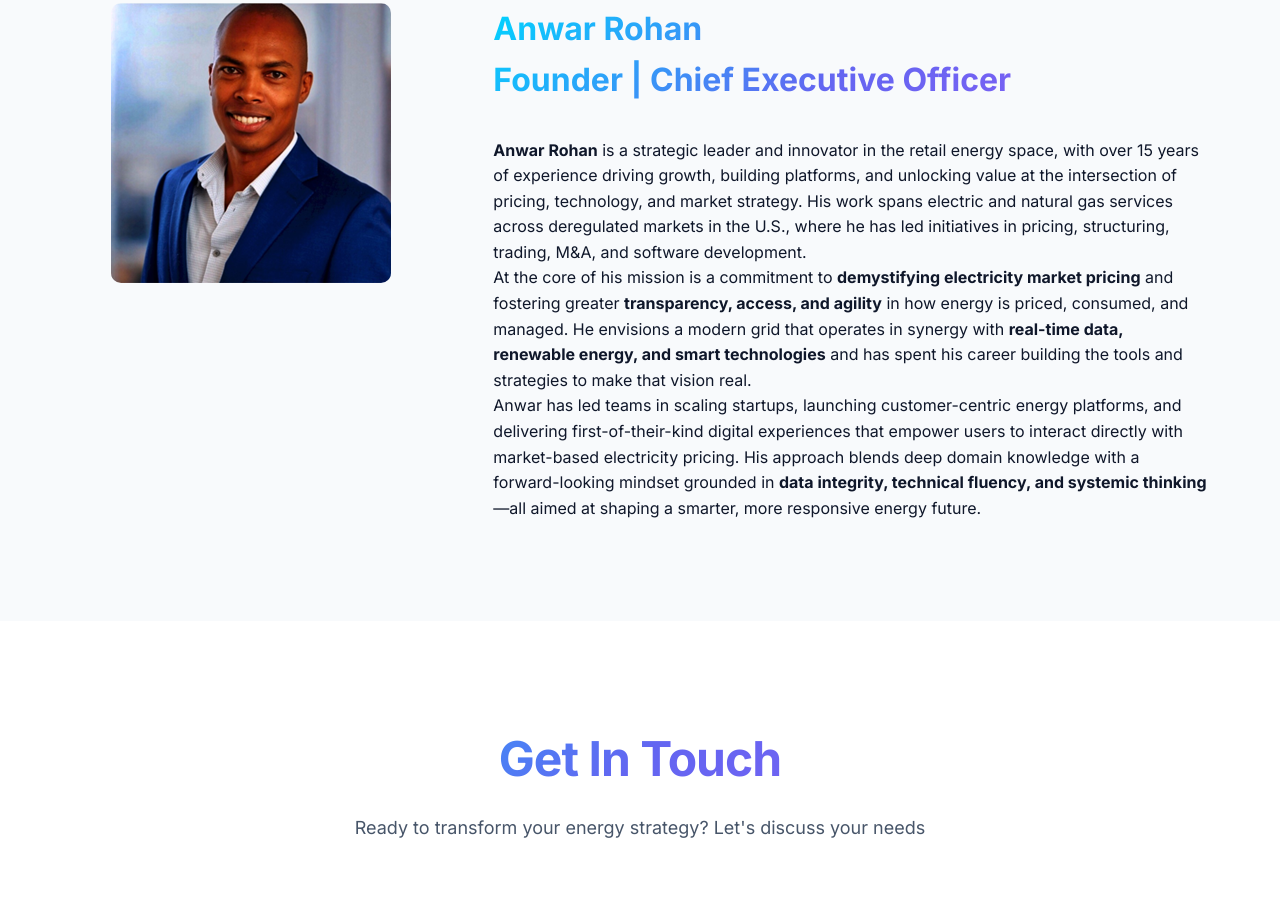
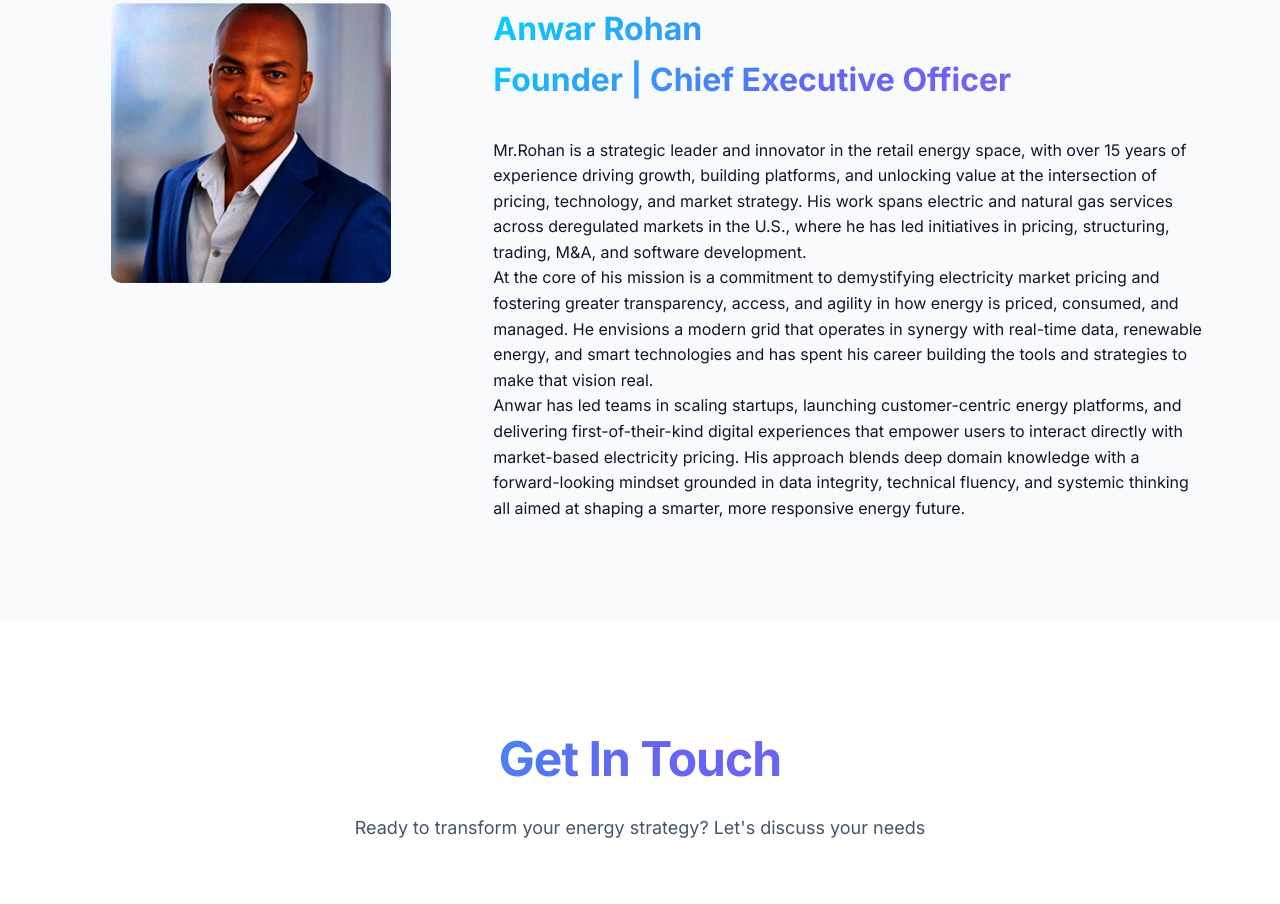
Before and after one commit to santhoshraghu/AZR, a website built with Vite: page index.html in a window 1280 px wide. Shown: the part 1756-2660 px from the top of the page. Built offline with nearby package versions, Linux system fonts and the light colour scheme; a script that the page names is missing.

Commit message:
Update index.html

```diff
--- a/index.html
+++ b/index.html
@@ -189,9 +189,9 @@
           </div>
           <div class="founder-bio">
             <h3><strong>Anwar Rohan</strong><br>Founder | Chief Executive Officer</h3>
-            <p><strong>Anwar Rohan</strong> is a strategic leader and innovator in the retail energy space, with over 15 years of experience driving growth, building platforms, and unlocking value at the intersection of pricing, technology, and market strategy. His work spans electric and natural gas services across deregulated markets in the U.S., where he has led initiatives in pricing, structuring, trading, M&A, and software development.</p>
-            <p>At the core of his mission is a commitment to <strong>demystifying electricity market pricing</strong> and fostering greater <strong>transparency, access, and agility</strong> in how energy is priced, consumed, and managed. He envisions a modern grid that operates in synergy with <strong>real-time data, renewable energy, and smart technologies</strong> and has spent his career building the tools and strategies to make that vision real.</p>
-            <p>Anwar has led teams in scaling startups, launching customer-centric energy platforms, and delivering first-of-their-kind digital experiences that empower users to interact directly with market-based electricity pricing. His approach blends deep domain knowledge with a forward-looking mindset grounded in <strong>data integrity, technical fluency, and systemic thinking</strong>—all aimed at shaping a smarter, more responsive energy future.</p>
+            <p>Mr.Rohan is a strategic leader and innovator in the retail energy space, with over 15 years of experience driving growth, building platforms, and unlocking value at the intersection of pricing, technology, and market strategy. His work spans electric and natural gas services across deregulated markets in the U.S., where he has led initiatives in pricing, structuring, trading, M&A, and software development.</p>
+            <p>At the core of his mission is a commitment to demystifying electricity market pricing and fostering greater transparency, access, and agility in how energy is priced, consumed, and managed. He envisions a modern grid that operates in synergy with real-time data, renewable energy, and smart technologies and has spent his career building the tools and strategies to make that vision real.</p>
+            <p>Anwar has led teams in scaling startups, launching customer-centric energy platforms, and delivering first-of-their-kind digital experiences that empower users to interact directly with market-based electricity pricing. His approach blends deep domain knowledge with a forward-looking mindset grounded in data integrity, technical fluency, and systemic thinking all aimed at shaping a smarter, more responsive energy future.</p>
           </div>
         </div>
       </div>
```
